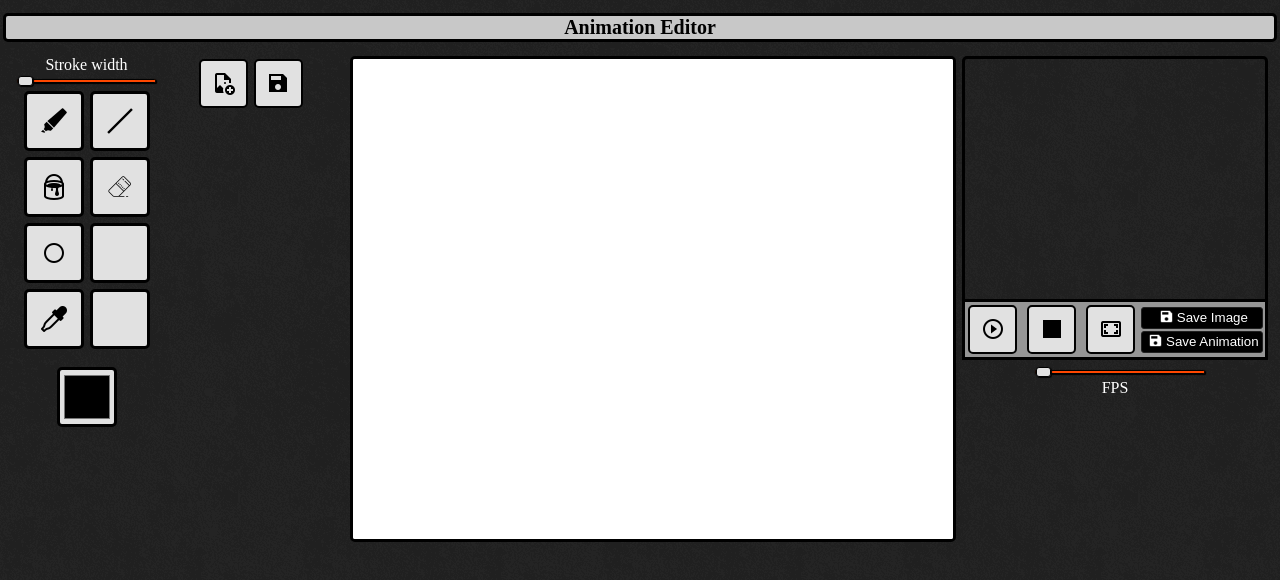
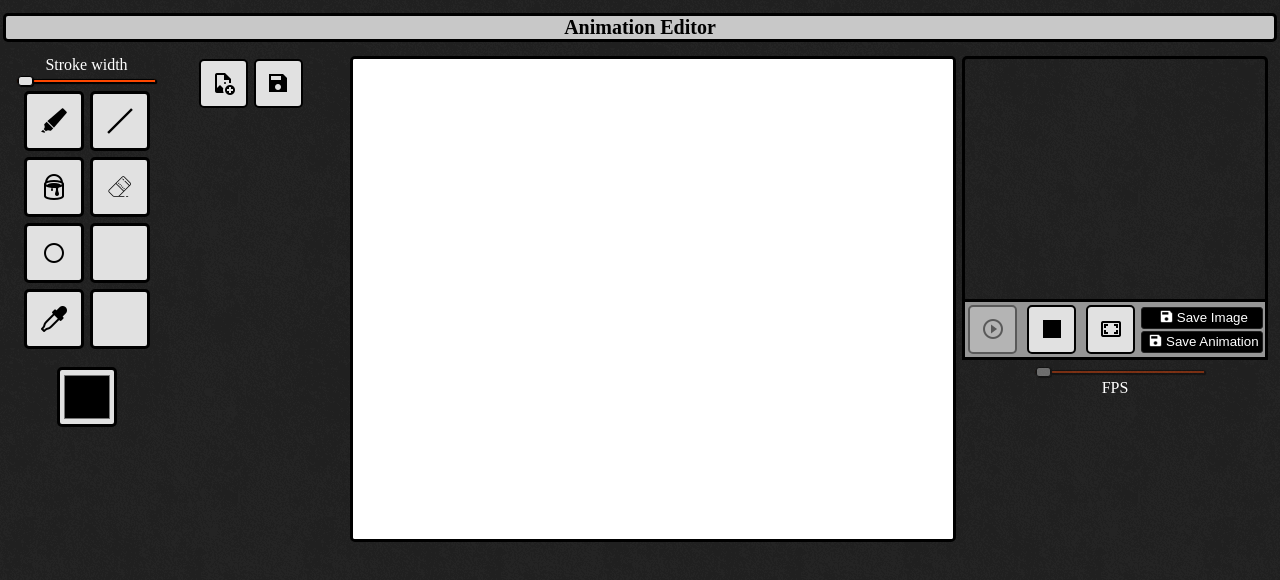
Before and after one commit to cqxg/Free-Animation-Editor, a website built with webpack: page src/public/index.html in a window 1280 px wide. Both pictures are taken after a click on the button 992 px from the left and 329 px from the top of the page. Built offline with nearby package versions, Linux system fonts and the light colour scheme.

Commit message:
feat: add play/fps disabling

```diff
--- a/src/app/controllers/ToolsController.js
+++ b/src/app/controllers/ToolsController.js
@@ -80,11 +80,18 @@ const controller = () => {
     }
 
     play.disabled = true;
+    fpsInput.disabled = true;
+    play.classList.add('disable');
+    fpsInput.classList.add('disable');
   };
 
   const stopHandler = () => {
     clearInterval(myAnimation);
+
     play.disabled = false;
+    fpsInput.disabled = false;
+    play.classList.remove('disable');
+    fpsInput.classList.remove('disable');
   };
 
   const setColorHandler = () => {
--- a/src/styles/main_styles.css
+++ b/src/styles/main_styles.css
@@ -155,6 +155,9 @@ input[type=range]:focus::-ms-fill-upper {
 	background: #ff4700;
 }
 
+.disable {
+	opacity: 0.4;
+}
 
 @media screen and (max-width: 1265px) {
 	main {
```
Also changed, not shown: src/app/controllers/tools/Pen.js (line endings or trailing spaces).
